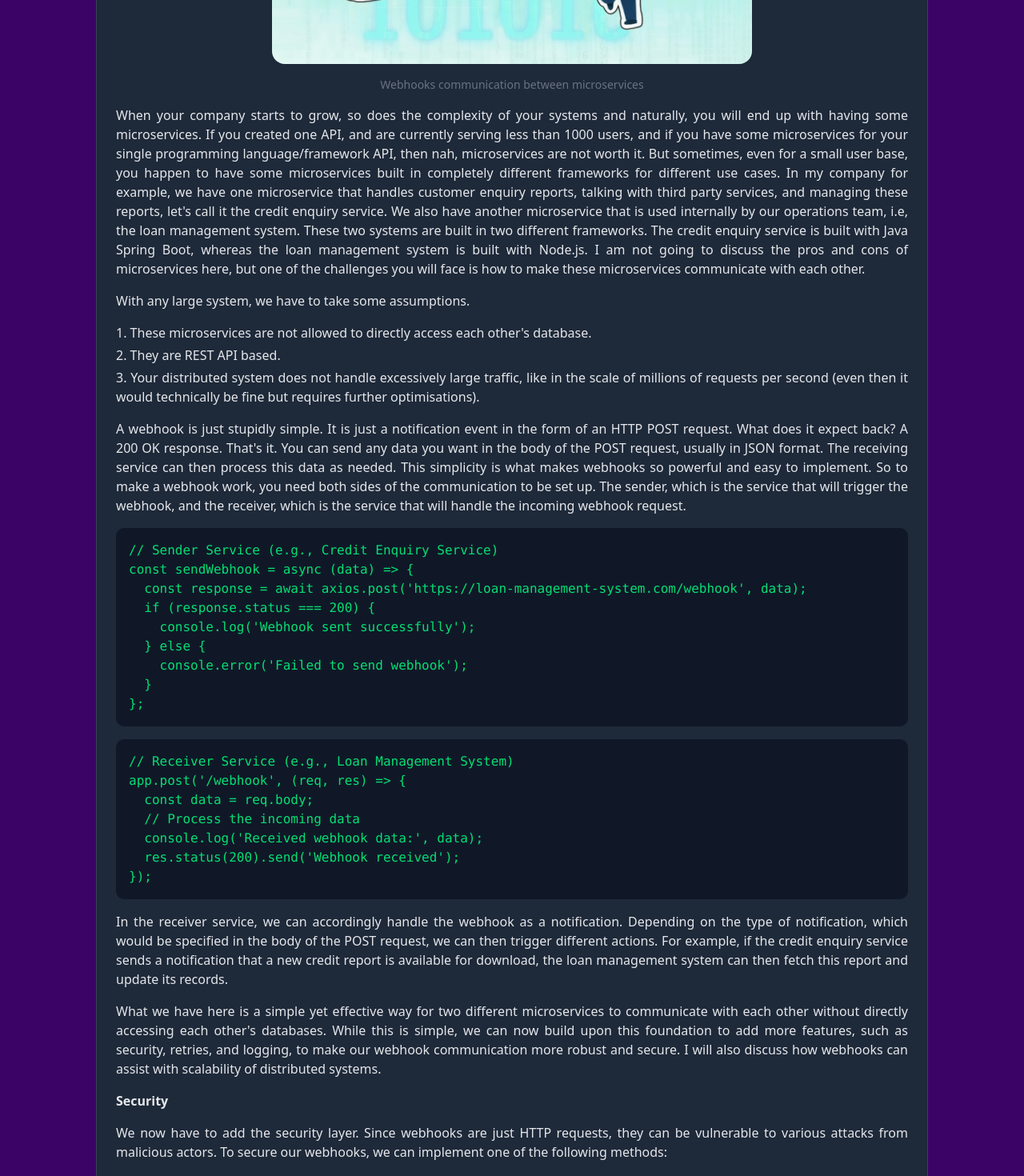
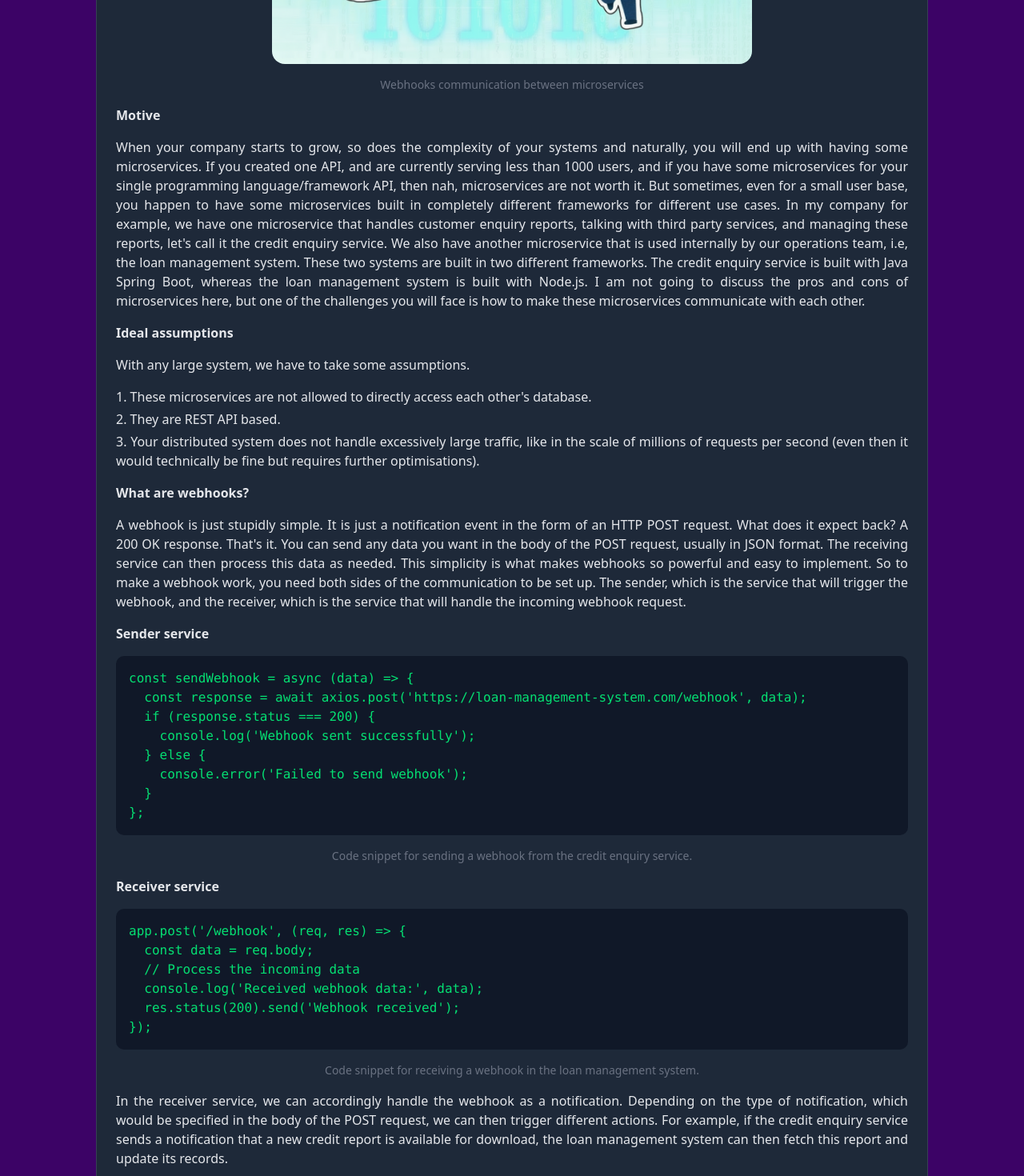
Before and after one commit to MarzukhAsjad/marzukhasjad.github.io, a React (Vite) app: page /blog in a window 1280 px wide. Shown: the part 620-2090 px from the top of the page at 80% size. Built offline with nearby package versions, Linux system fonts and the light colour scheme.

Commit message:
Modify content for blog

```diff
--- a/src/pages/Blog.tsx
+++ b/src/pages/Blog.tsx
@@ -46,6 +46,9 @@ const Blog: React.FC = () => {
               Webhooks communication between microservices
             </caption>
             <p className="text-gray-200 mb-4 text-justify">
+              <strong>Motive</strong>
+            </p>
+            <p className="text-gray-200 mb-4 text-justify">
               When your company starts to grow, so does the complexity of your
               systems and naturally, you will end up with having some
               microservices. If you created one API, and are currently serving
@@ -66,6 +69,9 @@ const Blog: React.FC = () => {
               to make these microservices communicate with each other.
             </p>
             <p className="text-gray-200 mb-4 text-justify">
+              <strong>Ideal assumptions</strong>
+            </p>
+            <p className="text-gray-200 mb-4 text-justify">
               With any large system, we have to take some assumptions.
             </p>
             <p className="text-gray-200 mb-1 text-justify">
@@ -82,6 +88,9 @@ const Blog: React.FC = () => {
               optimisations).
             </p>
             <p className="text-gray-200 mb-4 text-justify">
+              <strong>What are webhooks?</strong>
+            </p>
+            <p className="text-gray-200 mb-4 text-justify">
               A webhook is just stupidly simple. It is just a notification event
               in the form of an HTTP POST request. What does it expect back? A
               200 OK response. That's it. You can send any data you want in the
@@ -93,11 +102,13 @@ const Blog: React.FC = () => {
               webhook, and the receiver, which is the service that will handle
               the incoming webhook request.
             </p>
+            <p className="text-gray-200 mb-4 text-justify">
+              <strong>Sender service</strong>
+            </p>
             <code className="bg-gray-900 text-left text-green-400 p-4 rounded-lg block mb-4 overflow-x-auto">
               <pre>
                 <code>
-                  {`// Sender Service (e.g., Credit Enquiry Service)
-const sendWebhook = async (data) => {
+                  {`const sendWebhook = async (data) => {
   const response = await axios.post('https://loan-management-system.com/webhook', data);
   if (response.status === 200) {
     console.log('Webhook sent successfully');
@@ -108,11 +119,17 @@ const sendWebhook = async (data) => {
                 </code>
               </pre>
             </code>
+            <caption className="flex justify-center text-gray-500 text-sm mb-4">
+              Code snippet for sending a webhook from the credit enquiry
+              service.
+            </caption>
+            <p className="text-gray-200 mb-4 text-justify">
+              <strong>Receiver service</strong>
+            </p>
             <code className="bg-gray-900 text-left text-green-400 p-4 rounded-lg block mb-4 overflow-x-auto">
               <pre>
                 <code>
-                  {`// Receiver Service (e.g., Loan Management System)
-app.post('/webhook', (req, res) => {
+                  {`app.post('/webhook', (req, res) => {
   const data = req.body;
   // Process the incoming data
   console.log('Received webhook data:', data);
@@ -121,6 +138,10 @@ app.post('/webhook', (req, res) => {
                 </code>
               </pre>
             </code>
+            <caption className="flex justify-center text-gray-500 text-sm mb-4">
+              Code snippet for receiving a webhook in the loan management
+              system.
+            </caption>
             <p className="text-gray-200 mb-4 text-justify">
               In the receiver service, we can accordingly handle the webhook as
               a notification. Depending on the type of notification, which would
@@ -192,6 +213,11 @@ app.post('/webhook', (req, res) => {
               manually resend it (Do notify the IT Team by this point).
             </p>
             <p className="text-gray-200 mb-4 text-justify">
+              Honestly, the retry mechanism is the only con I can think of with
+              webhooks as it requires some additional infrastructure to store
+              failed events.
+            </p>
+            <p className="text-gray-200 mb-4 text-justify">
               <strong>Logging</strong>
             </p>
             <p className="text-gray-200 mb-4 text-justify">
@@ -205,12 +231,6 @@ app.post('/webhook', (req, res) => {
               <li>Status of the webhook delivery (success/failure)</li>
               <li>Response time and any error messages</li>
             </ul>
-            <p className="text-gray-200 mb-4 text-justify">
-              Honestly, the retry mechanism is the only con I can think of with
-              webhooks as it requires some additional infrastructure to store
-              failed events. Other than that, webhooks are simple, effective,
-              and easy to implement.
-            </p>
             <p className="text-gray-200 mb-4 text-justify">
               <strong>Scalability</strong>
             </p>
@@ -232,9 +252,12 @@ app.post('/webhook', (req, res) => {
               microservices has a further replica for load balancing, it can
               simply subscribe to the same webhook events without any additional
               configuration. Just make sure to put them behind a load balancer
-              to avoid duplicate processing of the same event. You can also use
-              this to create a zero downtime deployment strategy, but more about
-              that in another post.
+              like Nginx to avoid duplicate processing of the same event. You
+              can also use this to create a zero downtime deployment strategy,
+              but more about that in another post.
+            </p>
+            <p className="text-gray-200 mb-4 text-justify">
+              <strong>Conclusion</strong>
             </p>
             <p className="text-gray-200 mb-4 text-justify">
               Webhooks are a simple yet powerful way for microservices to
```
